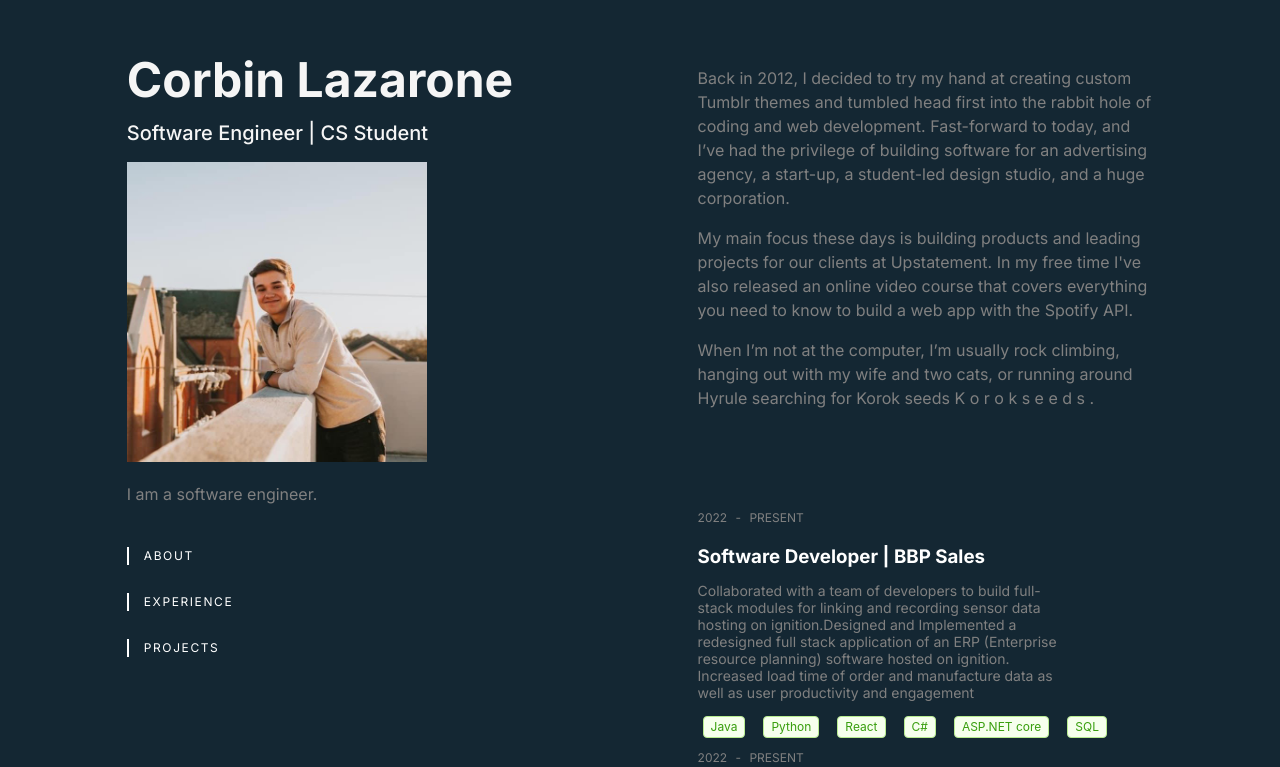
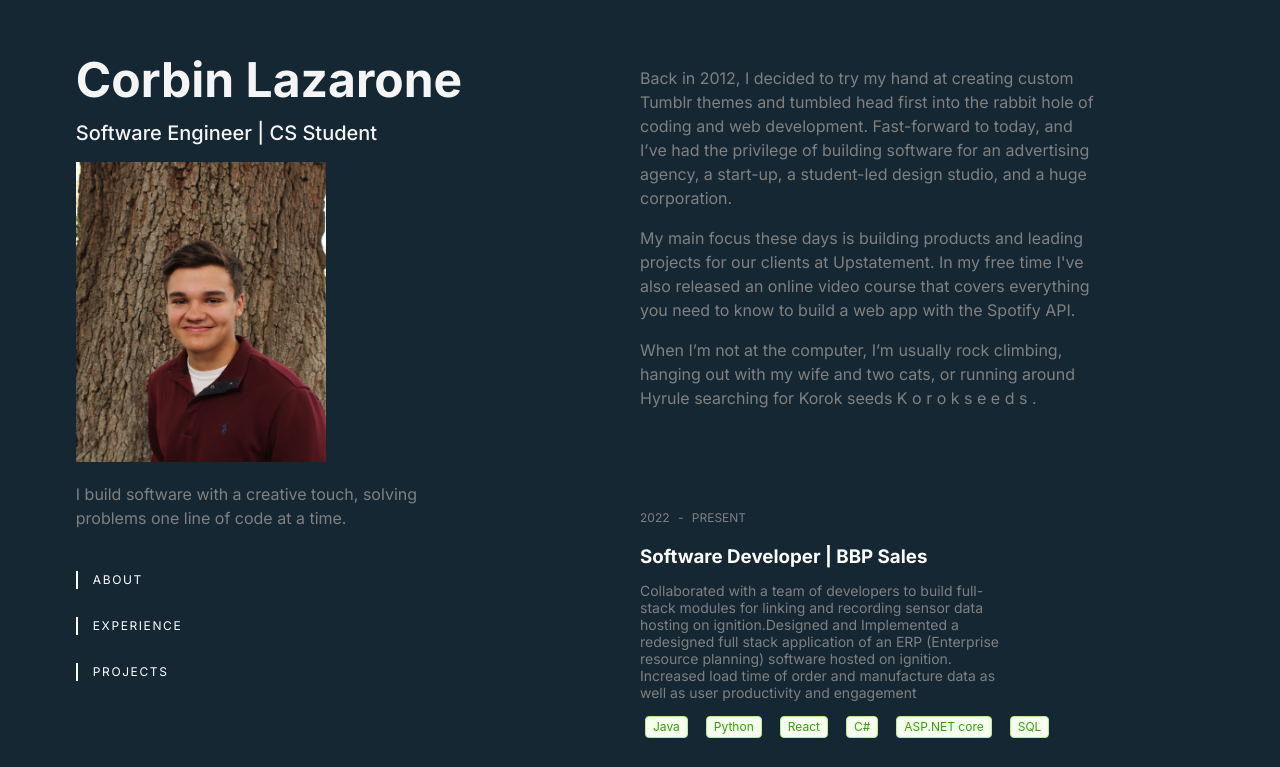
Before and after one commit to corbinlazarone/corbinWebsite, a Next.js app in the folder portfolio/: page / in a window 1280 px wide. Shown: the top 767 px of the page. Built offline with nearby package versions, Linux system fonts and the light colour scheme.

Commit message:
new picture and descrip

```diff
--- a/portfolio/src/app/Components/leftside.tsx
+++ b/portfolio/src/app/Components/leftside.tsx
@@ -5,7 +5,7 @@ import {
   LinkedinFilled,
   GithubFilled,
 } from "@ant-design/icons";
-import corbinImage from "@/app/images/corbin.jpeg";
+import corbinImage from "@/app/images/corbinImage.jpg";
 import Image from "next/image";
 
 const Left: React.FC = () => {
@@ -14,11 +14,14 @@ const Left: React.FC = () => {
       <h1>Corbin Lazarone</h1>
       <h2>Software Engineer | CS Student</h2>
       <Image
-        style={{ height: 300, width: 300 }}
+        style={{ height: 300, width: 250 }}
         src={corbinImage}
         alt="corbin-image"
       />
-      <p>I am a software engineer.</p>
+      <p>
+        I build software with a creative touch, solving problems one line of
+        code at a time.
+      </p>
       <div className={styles.navBarItems}>
         <p>
           <a href="#">About</a>
--- a/portfolio/src/app/styles/left.module.css
+++ b/portfolio/src/app/styles/left.module.css
@@ -1,6 +1,6 @@
 .leftMainDiv {
     position: fixed;
-    margin-right: 50%;
+    margin-right: 40%;
 }
 .leftMainDiv h1 {
     font-size: 3rem;
@@ -21,6 +21,7 @@
     margin-top: 1rem;
     color: gray;
     line-height: 1.5;
+    width: 60%;
 }
 
 .navBarItems {
--- a/portfolio/src/app/styles/right.module.css
+++ b/portfolio/src/app/styles/right.module.css
@@ -1,6 +1,6 @@
 .rightMainDiv {
     max-width: 40%;
-    margin-left: 50%;
+    margin-left: 40%;
 }
 .aboutDiv p {
     color: grey;
@@ -26,6 +26,9 @@
     width: 80%;
     font-size: .875rem;
 }
+.ExperienceDivItem {
+    margin-top: 50px;
+}
 .ExperienceDivItem span {
     margin: 0 5px;
 }
```
Also changed, not shown: portfolio/src/app/images/corbin.jpeg (deleted), portfolio/src/app/images/corbinImage.jpg (added).
